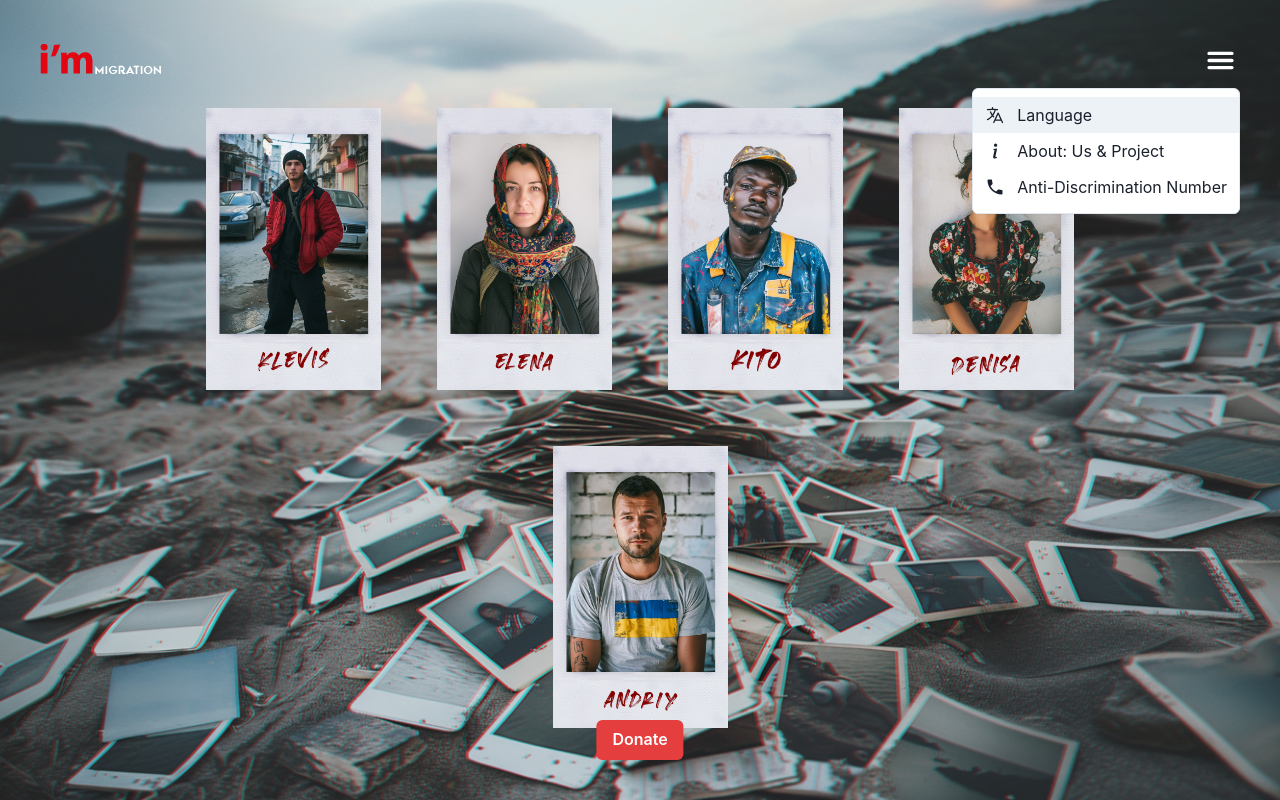
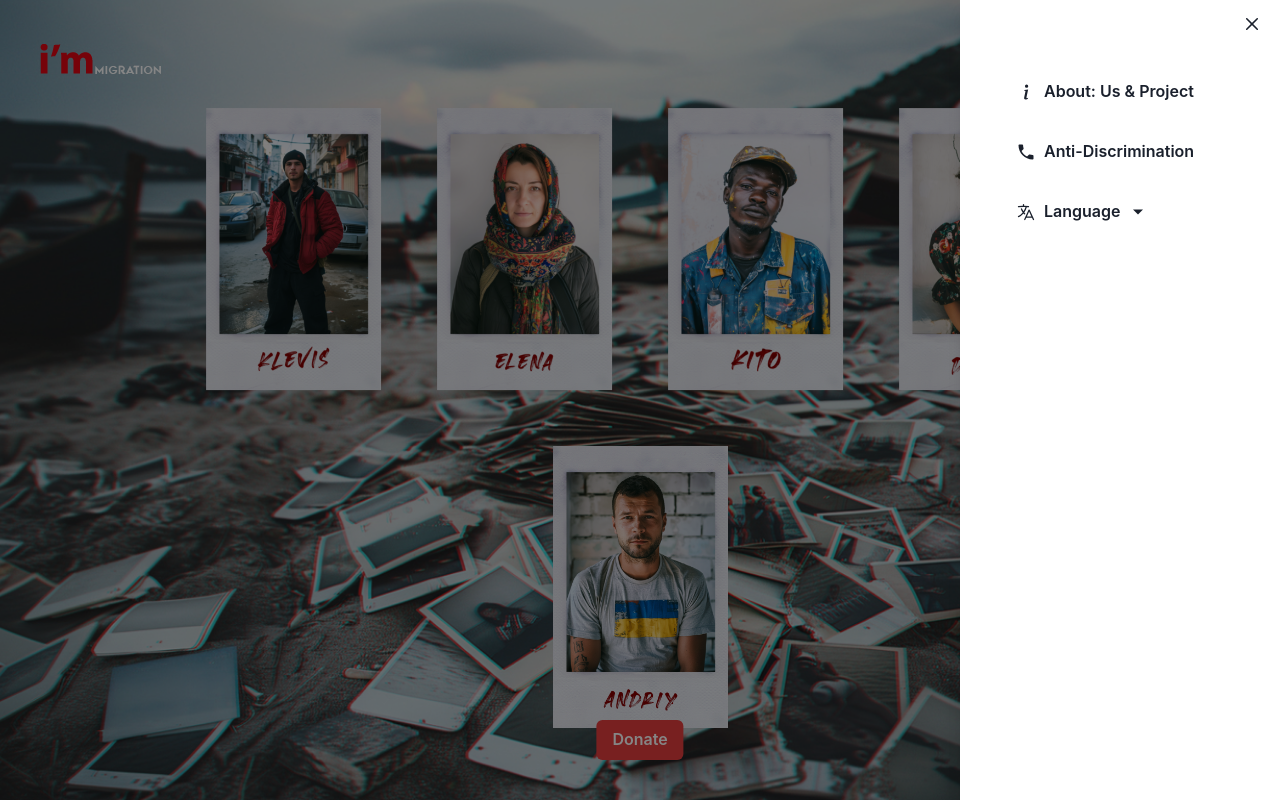
Before and after one commit to arun99-dev/im-migration, a React (Vite) app: page / in a window 1280 px wide. Both pictures are taken after a click on the button 1220 px from the left and 60 px from the top of the page. Built offline with nearby package versions, Linux system fonts and the light colour scheme.

Commit message:
ADD: Drawer

```diff
--- a/src/Home.jsx
+++ b/src/Home.jsx
@@ -10,7 +10,7 @@ const Home = () => {
     <Box bgImg={background} bgPosition='center' bgRepeat='no-repeat' bgSize='cover'>
       <NavBar />
       <Polaroids />
-      <Button mb={10} colorScheme='red' position='fixed' left='50%' bottom='0' transform='translate(-50%, 0)'>Donate</Button>
+      <Button mb={10} colorScheme='red' position='fixed' left='50%' bottom={0} transform='translate(-50%, 0)'>Donate</Button>
     </Box>
   )
 }
--- a/src/components/NavBar.jsx
+++ b/src/components/NavBar.jsx
@@ -1,29 +1,68 @@
+import React from 'react'
 import { IoMenu } from 'react-icons/io5'
 import { BsInfoLg } from 'react-icons/bs'
-import { IoMdCall } from 'react-icons/io'
 import { HiLanguage } from 'react-icons/hi2'
-import { Flex, IconButton, Image, Menu, MenuButton, MenuItem, MenuList } from '@chakra-ui/react'
+import { IoMdArrowDropdown, IoMdCall } from 'react-icons/io'
+import {
+  Button,
+  Drawer,
+  DrawerBody,
+  DrawerCloseButton,
+  DrawerContent,
+  DrawerHeader,
+  DrawerOverlay,
+  Flex,
+  IconButton,
+  Image,
+  Menu,
+  MenuButton,
+  MenuItemOption,
+  MenuList,
+  MenuOptionGroup,
+  Stack,
+  useDisclosure
+} from '@chakra-ui/react'
 
 import logo from '../images/logo.png'
 
 const NavBar = () => {
+  const { isOpen, onOpen, onClose } = useDisclosure()
+  const btnRef = React.useRef()
   return (
     <Flex w='100%' p={10} position='fixed' justifyContent='space-between'>
       <IconButton icon={<Image src={logo} />} colorScheme='none' />
-      <Menu>
-        <MenuButton
-          as={IconButton}
+      <IconButton
         aria-label='Menu'
         icon={<IoMenu />}
         colorScheme='none'
         fontSize={35}
+        onClick={onOpen}
       />
+      <Drawer
+        isOpen={isOpen}
+        placement='right'
+        onClose={onClose}
+        finalFocusRef={btnRef}
+      >
+        <DrawerOverlay />
+        <DrawerContent>
+          <DrawerCloseButton />
+          <DrawerHeader />
+          <DrawerBody as={Stack} align='start' spacing={5} p={10}>
+            <Button leftIcon={<BsInfoLg fontSize={20} />} variant='none'>About: Us & Project</Button>
+            <Button leftIcon={<IoMdCall fontSize={20} />} variant='none'>Anti-Discrimination</Button>
+            <Menu>
+              <MenuButton as={Button} leftIcon={<HiLanguage fontSize={20} />} rightIcon={<IoMdArrowDropdown fontSize={20} />} variant='none'>Language</MenuButton>
               <MenuList>
-          <MenuItem icon={<HiLanguage fontSize={20} />}> Language </MenuItem>
-          <MenuItem icon={<BsInfoLg fontSize={20} />}> About: Us & Project </MenuItem>
-          <MenuItem icon={<IoMdCall fontSize={20} />}> Anti-Discrimination Number </MenuItem>
+              <MenuOptionGroup title='Select Language' defaultValue='eng' type='radio'>
+                <MenuItemOption value='eng'>English</MenuItemOption>
+                <MenuItemOption value='it'>Italiano</MenuItemOption>
+              </MenuOptionGroup>
               </MenuList>
             </Menu>
+          </DrawerBody>
+        </DrawerContent>
+      </Drawer>
     </Flex>
   )
 }
--- a/src/components/Polaroids.jsx
+++ b/src/components/Polaroids.jsx
@@ -1,4 +1,5 @@
-import { Flex, Image } from '@chakra-ui/react'
+import { Button, Flex, Image } from '@chakra-ui/react'
+import { motion} from 'framer-motion'
 
 import polaroidKito from '../images/polaroidKito.jpg'
 import polaroidElena from '../images/polaroidElena.jpg'
@@ -13,18 +14,24 @@ const polaroids = [
   { src: polaroidDenisa, alt: 'Denisa Capri' },
   { src: polaroidAndriy, alt: 'Andriy Shepitsen' }
 ]
-
 const Polaroids = () => {
   return (
-    <Flex h='100vh' p={20} justifyContent='center' flexWrap='wrap'>
+    <Flex h='100vh' p={20} justifyContent='center' alignItems='center' flexWrap='wrap'>
       {polaroids.map((polaroid, idx) => (
-        <Image
+        <Button
+          as={motion.button}
           key={idx}
-          {...polaroid}
-          w='175px'
-          objectFit='contain'
-          m='7'
-        />
+          w={175}
+          h='fit-content'
+          m={7}
+          p={0}
+          whileHover={{ scale: 1.1, transition: { duration: .1 } }}
+          whileTap={{ scale: 0.9, transition: { duration: .1 }  }}
+        >
+          <Image
+            {...polaroid}
+          />
+        </Button>
       ))}
     </Flex>
   )
```
Lines whose indentation alone changed are shown as unchanged.
